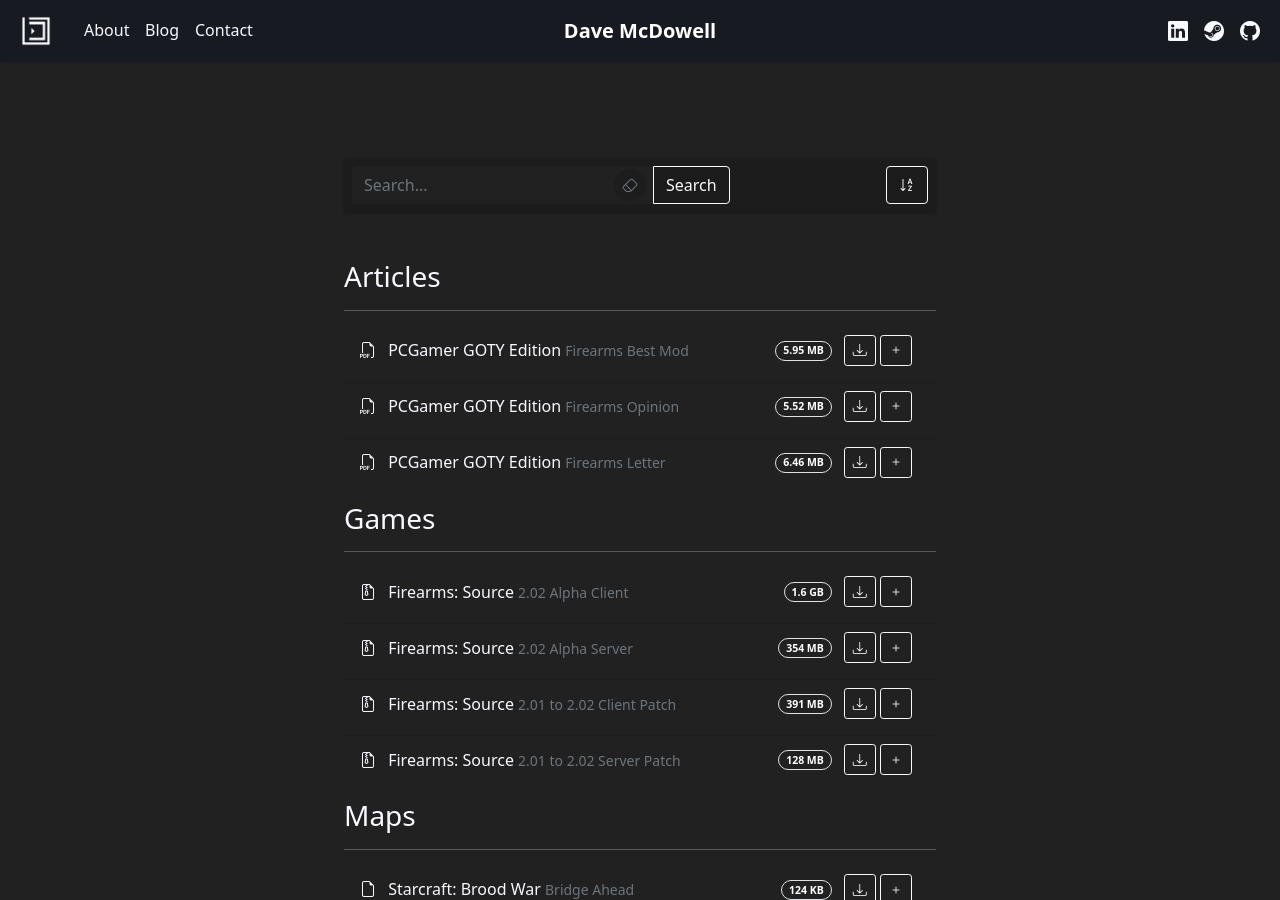
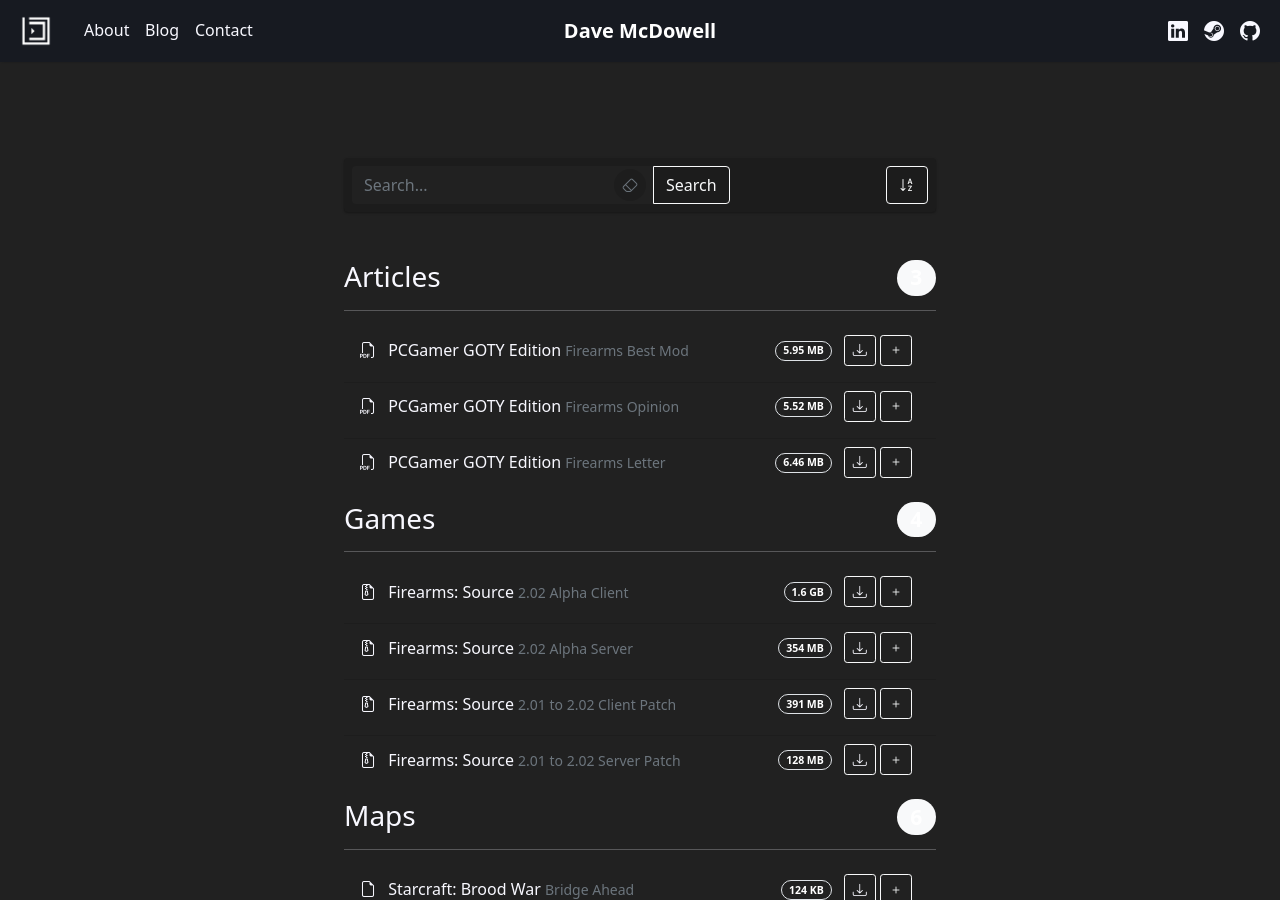
Before and after one commit to davemcdowell/portfolio, a Jekyll site: the page built from downloads.html, in a window 1280 px wide and 900 px high, scrolled down 853 px. Built offline with Jekyll 4.4.1, drawn with Linux system fonts in a browser that asks for light colours; nearby versions of some CDN libraries.

Commit message:
Update downloads.html

```diff
--- a/downloads.html
+++ b/downloads.html
@@ -26,7 +26,7 @@
               {%- include forms/search-form.html -%}
               {%- assign downloads = site.data.downloads.files | where_exp:"file", "file.group != 'Links'" -%}
               {%- for download in downloads -%}
-                <h3>{{ download.group }}<span class="position-absolute top-0 start-100 translate-middle badge rounded-pill bg-light">{{ download.items.size }}<span class="visually-hidden">{{ download.items.size }} items</span></span></h3>
+                <h3>{{ download.group }}<span class="float-end badge rounded-pill bg-light">{{ download.items.size }}</span></h3>
                 <hr>
                 <ul class="list-group list-group-flush mb-2">
                 {%- for item in download.items -%}
```
